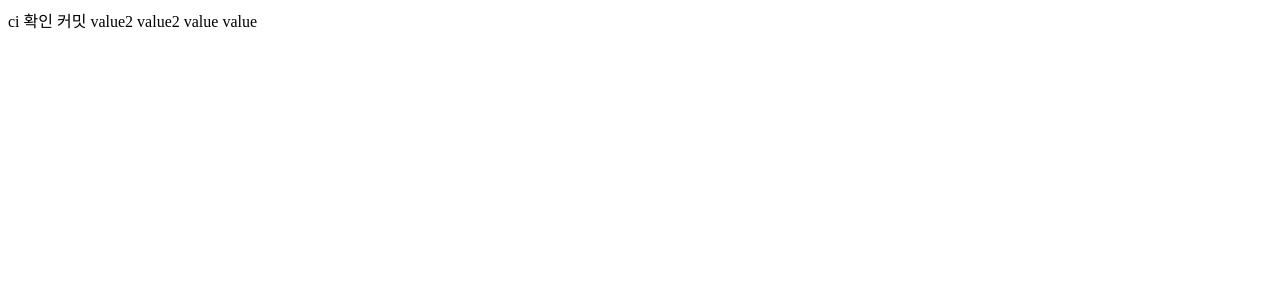
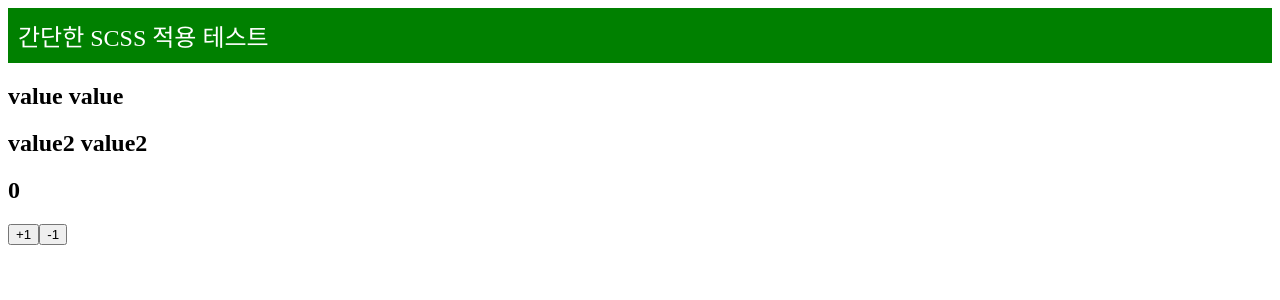
Before and after one commit to kimmainsain/my-first-static-web-app, a React (Create React App) app: page / in a window 1280 px wide. Shown: the top 300 px of the page. Built offline with nearby package versions, Linux system fonts and the light colour scheme; the HTML template or start-up script is replaced by a standard one.

Commit message:
Test : SCSS 적용 확인

```diff
--- a/package.json
+++ b/package.json
@@ -8,7 +8,8 @@
     "@testing-library/user-event": "^7.1.2",
     "react": "^16.12.0",
     "react-dom": "^16.12.0",
-    "react-scripts": "^5.0.1"
+    "react-scripts": "^5.0.1",
+    "sass": "^1.72.0"
   },
   "scripts": {
     "start": "react-scripts start",
--- a/src/App.js
+++ b/src/App.js
@@ -1,12 +1,29 @@
 import React from "react";
+import { useState } from "react";
+// scss
+import "./AppLayout.scss";
 
 function App() {
   const value = "value value";
   const value2 = "value2 value2";
+  const [count, setCount] = useState(0);
+  const increase = () => {
+    setCount(count + 1);
+  };
+  const decrease = () => {
+    setCount(count - 1);
+  };
 
   return (
     <div>
-      ci 확인 커밋 {value2} {value}
+      <header>
+        <div className="header-title">간단한 SCSS 적용 테스트</div>
+      </header>
+      <h2>{value}</h2>
+      <h2>{value2}</h2>
+      <h2>{count}</h2>
+      <button onClick={increase}>+1</button>
+      <button onClick={decrease}>-1</button>
     </div>
   );
 }
--- /dev/null
+++ b/src/AppLayout.scss
@@ -0,0 +1,8 @@
+header {
+  background-color: green;
+  color: white;
+  padding: 10px;
+  .header-title {
+    font-size: 1.5em;
+  }
+}
```
Also changed, not shown: 1 other file (tests, documents, lock files or other folders).
